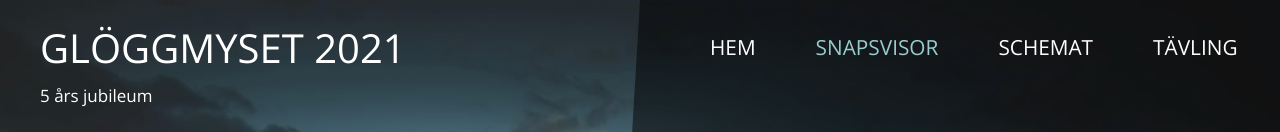
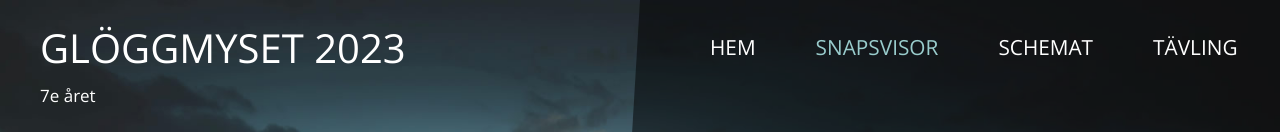
Before and after one commit to Idemark/Idemark.github.io, a website: page about.html in a window 1280 px wide. Shown: the top 132 px of the page. Drawn offline with nearby package versions, Linux system fonts and the light colour scheme.

Commit message:
Update about.html

```diff
--- a/about.html
+++ b/about.html
@@ -26,8 +26,8 @@ https://templatemo.com/tm-550-diagoona
                 <div class="tm-col-left">
                     <div class="tm-site-header media">
                         <div class="media-body">
-                            <h1 class="tm-sitename text-uppercase">Glöggmyset 2021</h1>
-                            <p class="tm-slogon">5 års jubileum</p>
+                            <h1 class="tm-sitename text-uppercase">Glöggmyset 2023</h1>
+                            <p class="tm-slogon">7e året</p>
                         </div>
                     </div>
                 </div>
```
